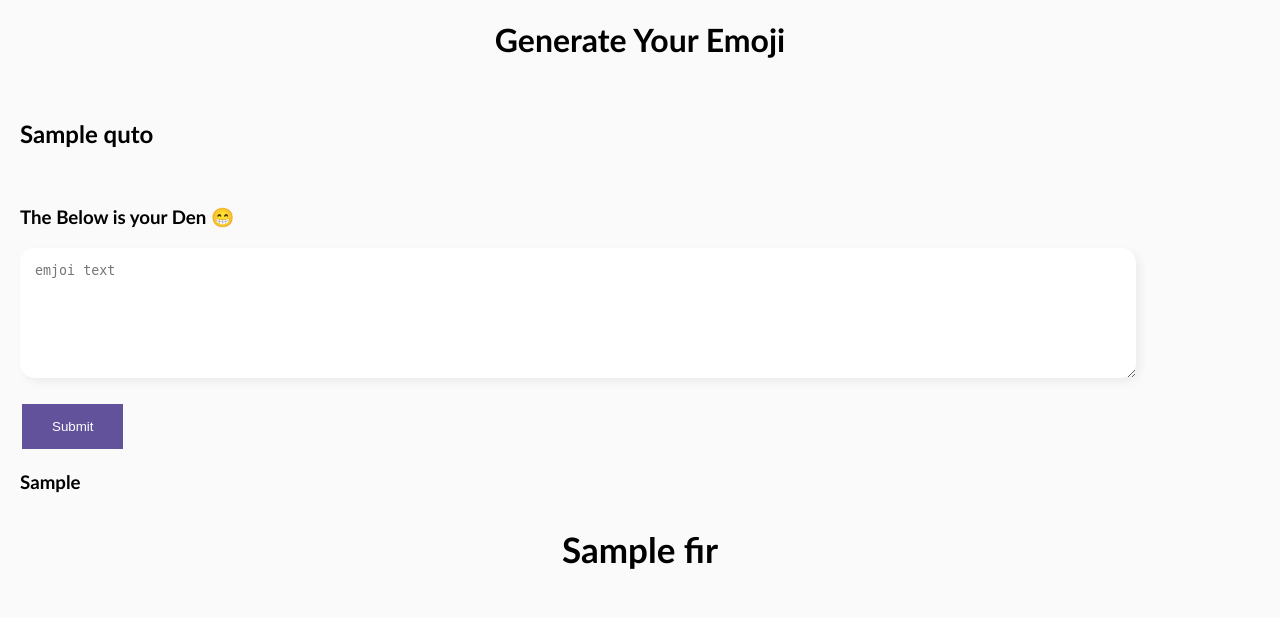
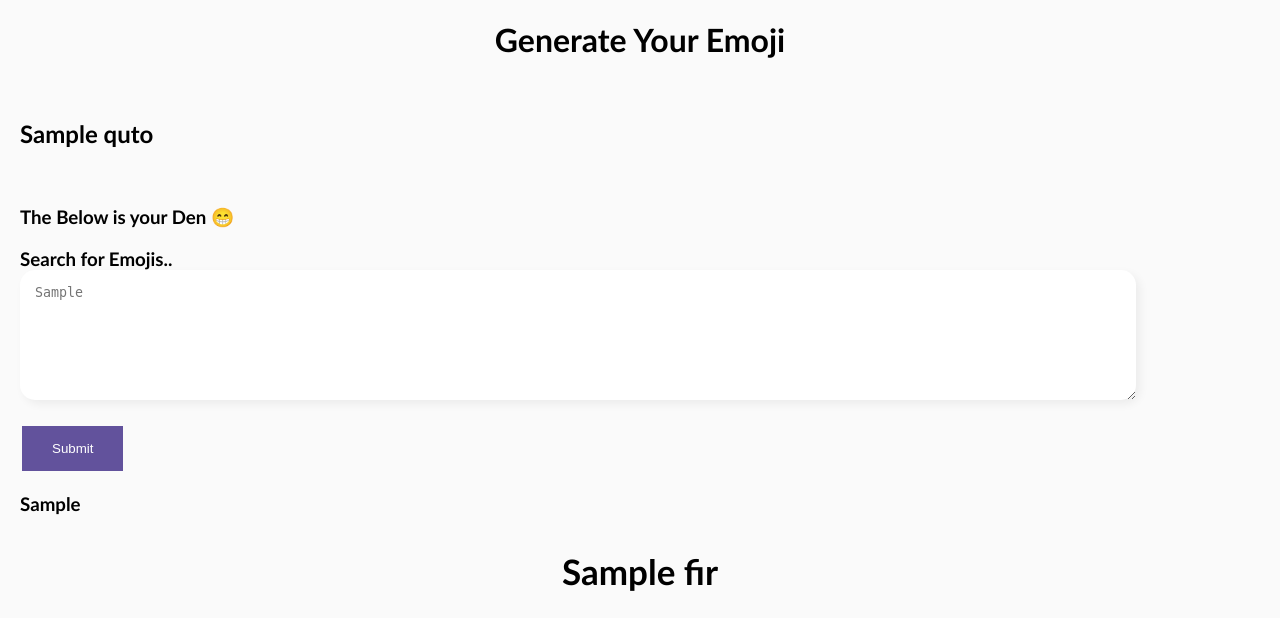
Before and after one commit to Mukesh23012000/Den, a Django app: template templates/emoji.html in a window 1280 px wide. Shown: the top 618 px of the page. Run offline with Django 4.2, Linux system fonts and the light colour scheme; the template is opened without the code that fills it: most values are stand-ins (such as "Sample title", 1, 10 or a date in 2020).

Commit message:
Update emoji.html

```diff
--- a/templates/emoji.html
+++ b/templates/emoji.html
@@ -80,7 +80,8 @@
 		<h3>The Below is your Den 😁<h3>
 		<form action='' method='POST'>
 		{%csrf_token%}
-			<textarea placeholder="emjoi text " name='topic'></textarea>
+			<qe>Search for Emojis..</qe>
+			<textarea placeholder='{{ct}}' name='topic'></textarea>
 			<br><br>
 		<input type='submit'></input>
 		</form>
```
